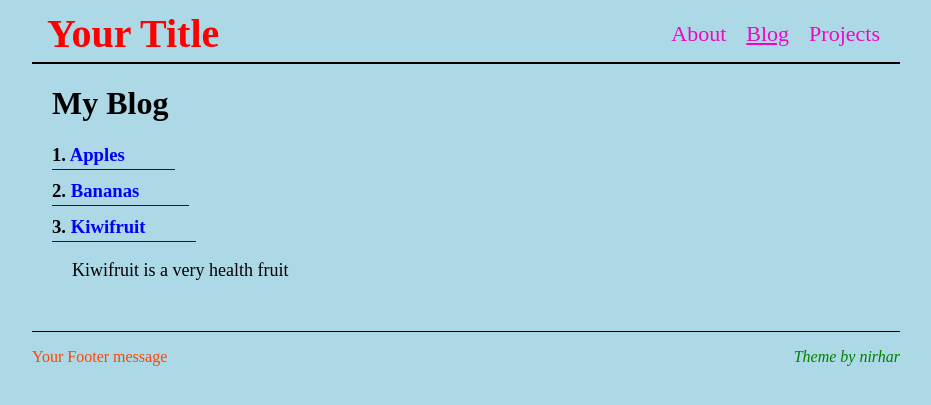
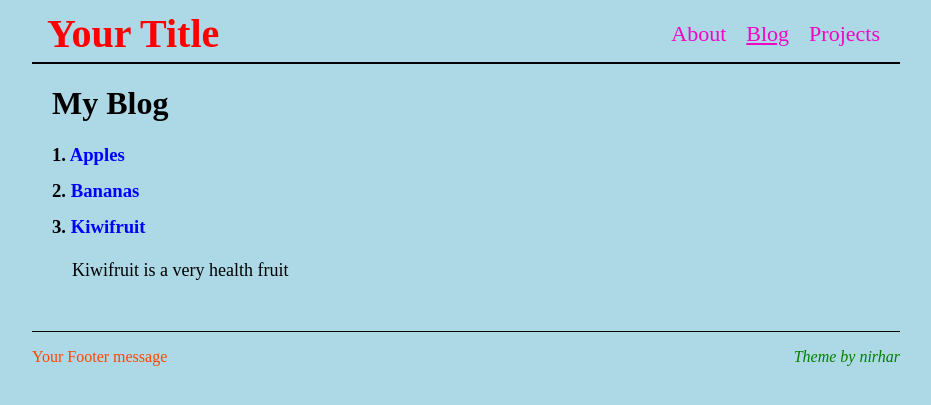
Before and after one commit to Nirhar/azure-mist, a Jekyll site: the page built from blogs.md, in a window 1280 px wide. Shown: the top 405 px of the page, without its empty margins (174-1105 px from the left). Built offline with Jekyll 4.4.1, drawn with Linux system fonts in a browser that asks for light colours.

Commit message:
Make list heading underline optional

```diff
--- a/_layouts/post-list.html
+++ b/_layouts/post-list.html
@@ -1,6 +1,10 @@
 ---
 layout: default
 ---
-<div class="post-list-container" markdown="1">
-    {{content}}
+{% if page.underline_list_heads %}
+  <div class="post-list-container with-underline" markdown="1">
+{% else %}
+  <div class="post-list-container" markdown="1">
+{% endif %}
+  {{ content }}
 </div>
--- a/_sass/main.scss
+++ b/_sass/main.scss
@@ -89,7 +89,7 @@ body {
   margin-top: 10px;
   margin-bottom: 0px;
 }
-.post-list-container h3::after{
+.post-list-container.with-underline h3::after{
   content: '';
   position: absolute;
   bottom: 0;
```
Also changed, not shown: projects.md (+1 -0 lines).
